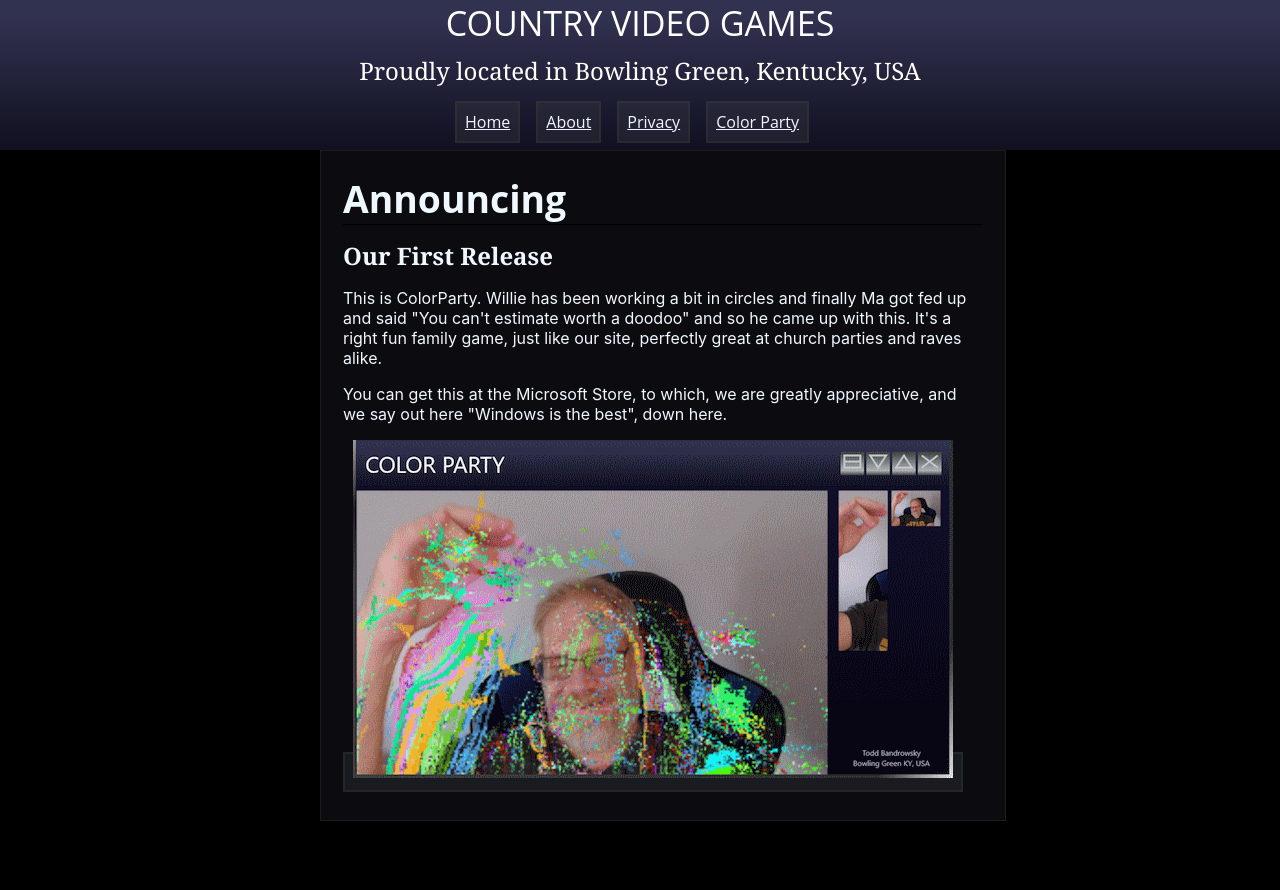
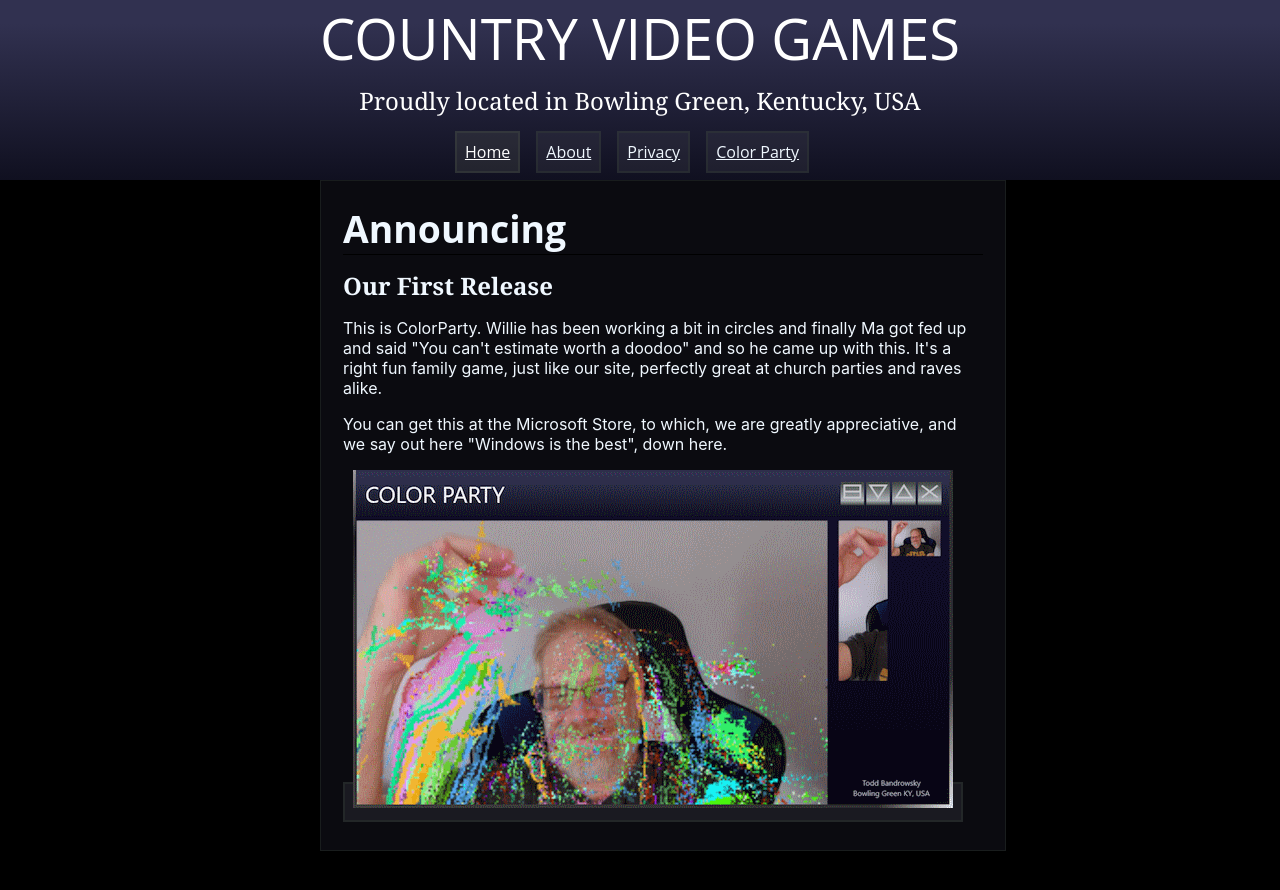
Before and after one commit to tbandrowsky/countryvideogameshome, a React app: page / in a window 1280 px wide. In both pictures the pointer is over the link "Home". Shown: the top 890 px of the page. Built offline with nearby package versions, Linux system fonts and the light colour scheme.

Commit message:
Rollovers on links

```diff
--- a/src/Caption.css
+++ b/src/Caption.css
@@ -5,7 +5,7 @@
     font-family: 'Open Sans', 'Arial', Arial, sans-serif;
     margin-top:0px;
     width:100vw;
-    height:150px;
+    height:180px;
 }
 
 .Caption div {
@@ -13,7 +13,7 @@
 }
 
 .countrytitle1 {
-    font-size: 34px;
+    font-size: 56px;
     margin: 0px;
 }
 
@@ -41,3 +41,10 @@ a {
     padding: 8px;
     color: aliceblue;
 }
+
+a:hover {
+    background-color: #55565044;
+    border: 2px solid #48524655;
+    padding: 8px;
+    color: white;
+}
```
